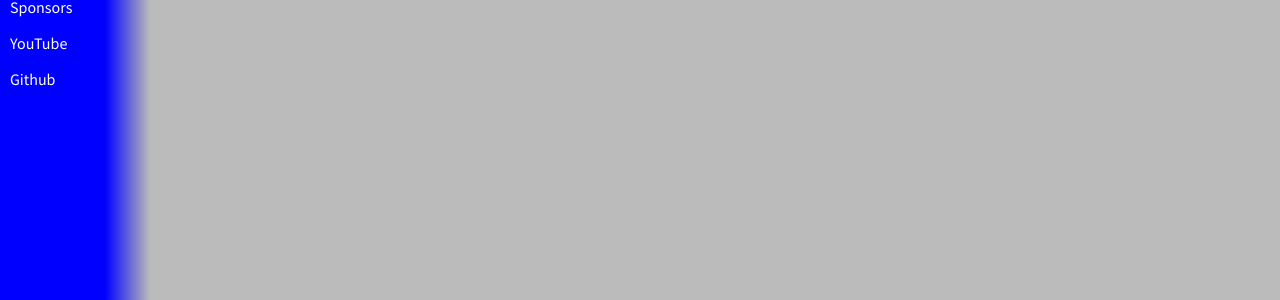
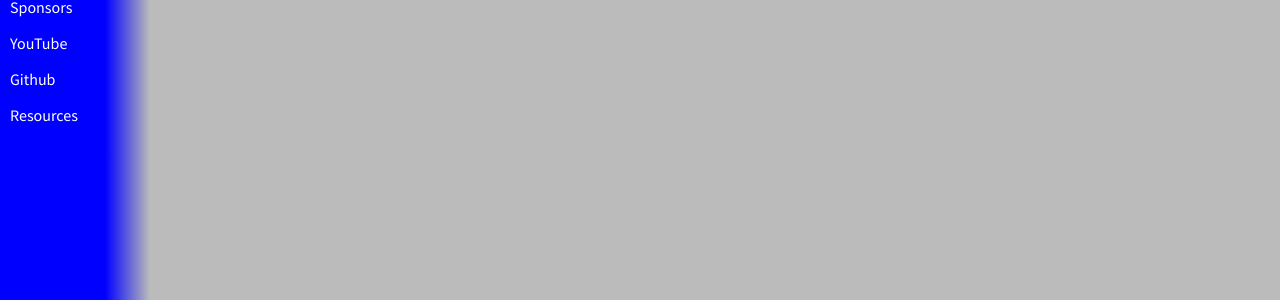
Before and after one commit to katiebugmoon/FRC4131.github.io, a Jekyll site: the page built from blog.html, in a window 1280 px wide. Shown: the part 355-655 px from the top of the page. Built offline with Jekyll 4.4.1, drawn with Linux system fonts in a browser that asks for light colours; nearby versions of some CDN libraries.

Commit message:
Add resources page to sidebar

```diff
--- a/_config.yml
+++ b/_config.yml
@@ -32,6 +32,8 @@ sections:
   url: https://www.youtube.com/channel/UCKCnSeP8sVShMKy-3DvHs6A
 - text: Github
   url: https://github.com/FRC4131
+- text: Resources
+  url: resources
 
 # Build settings
 markdown: kramdown
```
